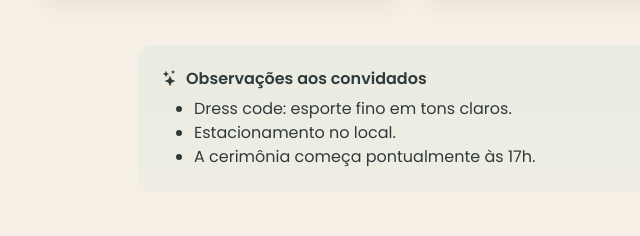
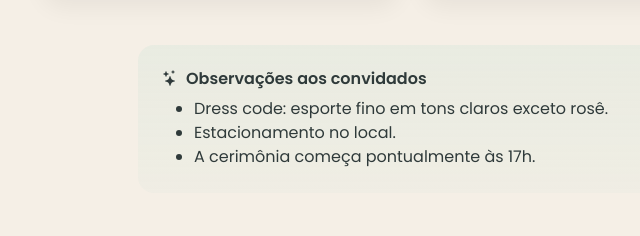
Before and after one commit to leandrocl2005/leandroemanu, a plain HTML site: page index.html in a window 1280 px wide. Shown: the part 1940-2176 px from the top of the page, 39-679 px from the left. Drawn offline with nearby package versions, Linux system fonts and the light colour scheme; a web font is replaced by a local one.

Commit message:
fix dress code

```diff
--- a/index.html
+++ b/index.html
@@ -375,7 +375,7 @@
           <div class="p-4 rounded-4 bg-mint-veil">
             <h6 class="fw-semibold"><i class="bi bi-stars me-2"></i>Observações aos convidados</h6>
             <ul class="mb-0">
-              <li>Dress code: esporte fino em tons claros.</li>
+              <li>Dress code: esporte fino em tons claros exceto rosê.</li>
               <li>Estacionamento no local.</li>
               <li>A cerimônia começa pontualmente às 17h.</li>
             </ul>
```
